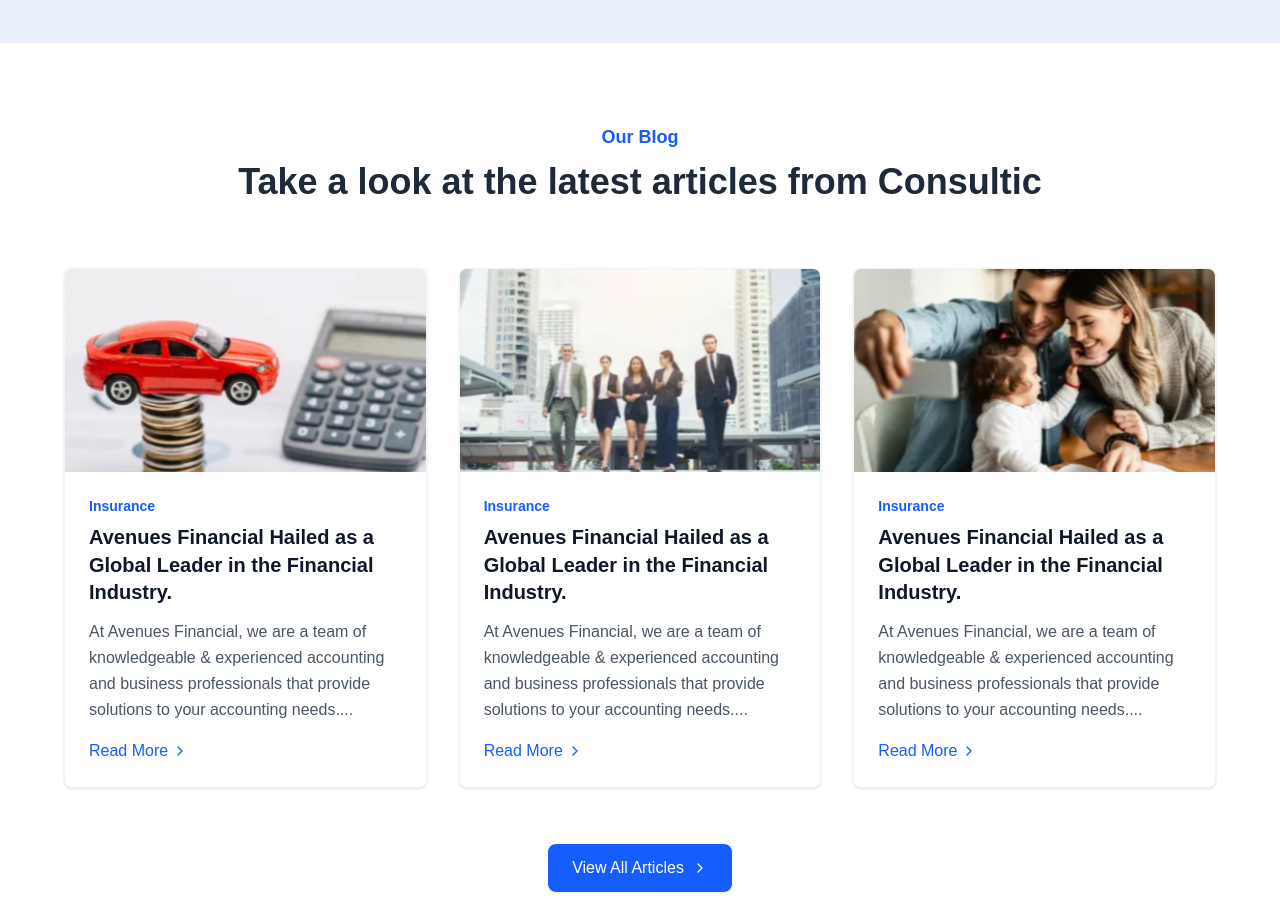
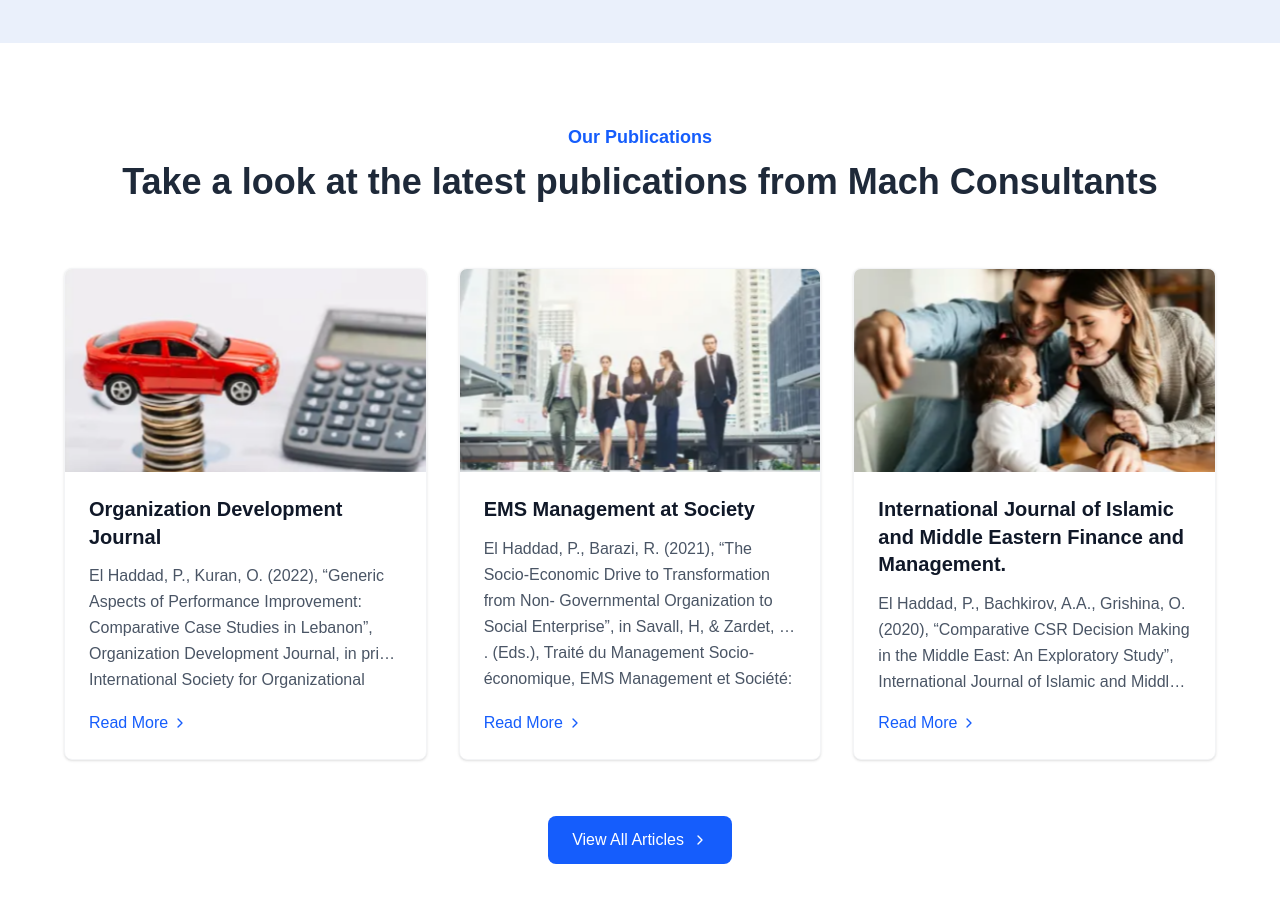
Before and after one commit to codenihar/mach-consultants, a Next.js app: page / in a window 1280 px wide. Shown: the part 5620-6540 px from the top of the page. Built offline with nearby package versions, Linux system fonts and the light colour scheme.

Commit message:
updated publications

```diff
--- a/src/components/BlogSection.tsx
+++ b/src/components/BlogSection.tsx
@@ -12,26 +12,24 @@ const Blogs: Blog[] = [
   {
     category: "Insurance",
     img: "/images/blog_1.png",
-    title:
-      "Avenues Financial Hailed as a Global Leader in the Financial Industry.",
+    title: "Organization Development Journal",
     description:
-      "At Avenues Financial, we are a team of knowledgeable & experienced accounting and business professionals that provide solutions to your accounting needs....",
+      "El Haddad, P., Kuran, O. (2022), “Generic Aspects of Performance Improvement: Comparative Case Studies in Lebanon”, Organization Development Journal, in print, International Society for Organizational Development and Change, Colorado, US.",
   },
   {
     category: "Insurance",
     img: "/images/blog_2.png",
-    title:
-      "Avenues Financial Hailed as a Global Leader in the Financial Industry.",
+    title: "EMS Management at Society",
     description:
-      "At Avenues Financial, we are a team of knowledgeable & experienced accounting and business professionals that provide solutions to your accounting needs....",
+      "El Haddad, P., Barazi, R. (2021), “The Socio-Economic Drive to Transformation from Non- Governmental Organization to Social Enterprise”, in Savall, H, & Zardet, V . (Eds.), Traité du Management Socio-économique, EMS Management et Société: Caen. ISBN: 978-2-37687-470-6",
   },
   {
     category: "Insurance",
     img: "/images/blog_3.png",
     title:
-      "Avenues Financial Hailed as a Global Leader in the Financial Industry.",
+      "International Journal of Islamic and Middle Eastern Finance and Management.",
     description:
-      "At Avenues Financial, we are a team of knowledgeable & experienced accounting and business professionals that provide solutions to your accounting needs....",
+      "El Haddad, P., Bachkirov, A.A., Grishina, O. (2020), “Comparative CSR Decision Making in the Middle East: An Exploratory Study”, International Journal of Islamic and Middle Eastern Finance and Management, in-print. Emerald.",
   },
 ];
 
@@ -42,10 +40,10 @@ const BlogSection: React.FC = () => {
         {/* Header */}
         <div className="text-center mb-10 md:mb-14 lg:mb-16">
           <p className="text-blue-600 font-semibold text-sm sm:text-base md:text-lg mb-2">
-            Our Blog
+            Our Publications
           </p>
           <h2 className="text-2xl sm:text-3xl md:text-4xl font-bold text-gray-800 leading-tight">
-            Take a look at the latest articles from Consultic
+            Take a look at the latest publications from Mach Consultants
           </h2>
         </div>
 
@@ -68,13 +66,13 @@ const BlogSection: React.FC = () => {
 
               {/* Content */}
               <div className="p-5 sm:p-6 flex flex-col flex-grow">
-                <p className="text-xs sm:text-sm text-blue-600 font-semibold mb-2">
+                {/* <p className="text-xs sm:text-sm text-blue-600 font-semibold mb-2">
                   Insurance
-                </p>
+                </p> */}
                 <h3 className="text-lg sm:text-xl font-semibold text-gray-900 mb-3 leading-snug">
                   {blog.title}
                 </h3>
-                <p className="text-sm sm:text-base text-gray-600 mb-4 leading-relaxed flex-grow">
+                <p className="text-sm sm:text-base text-gray-600 mb-4 leading-relaxed flex-grow line-clamp-4">
                   {blog.description}
                 </p>
                 <a
```
